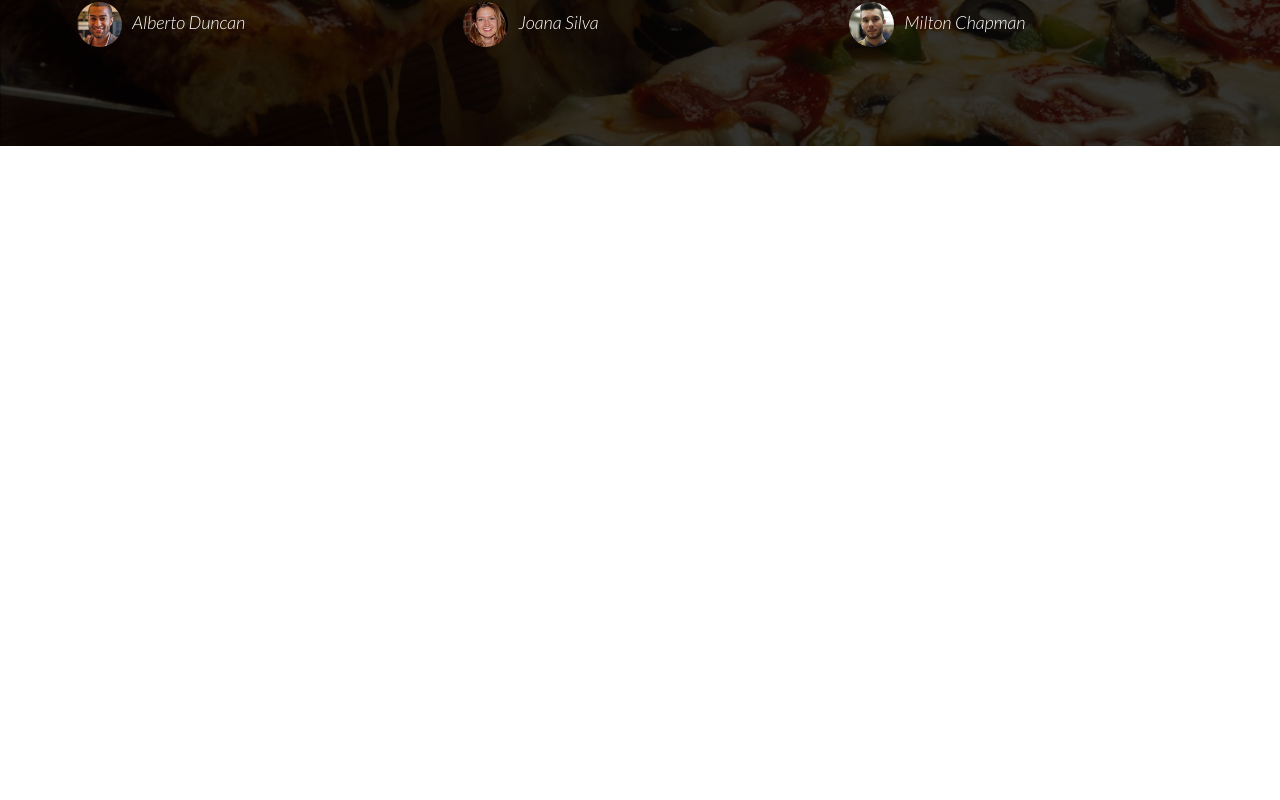
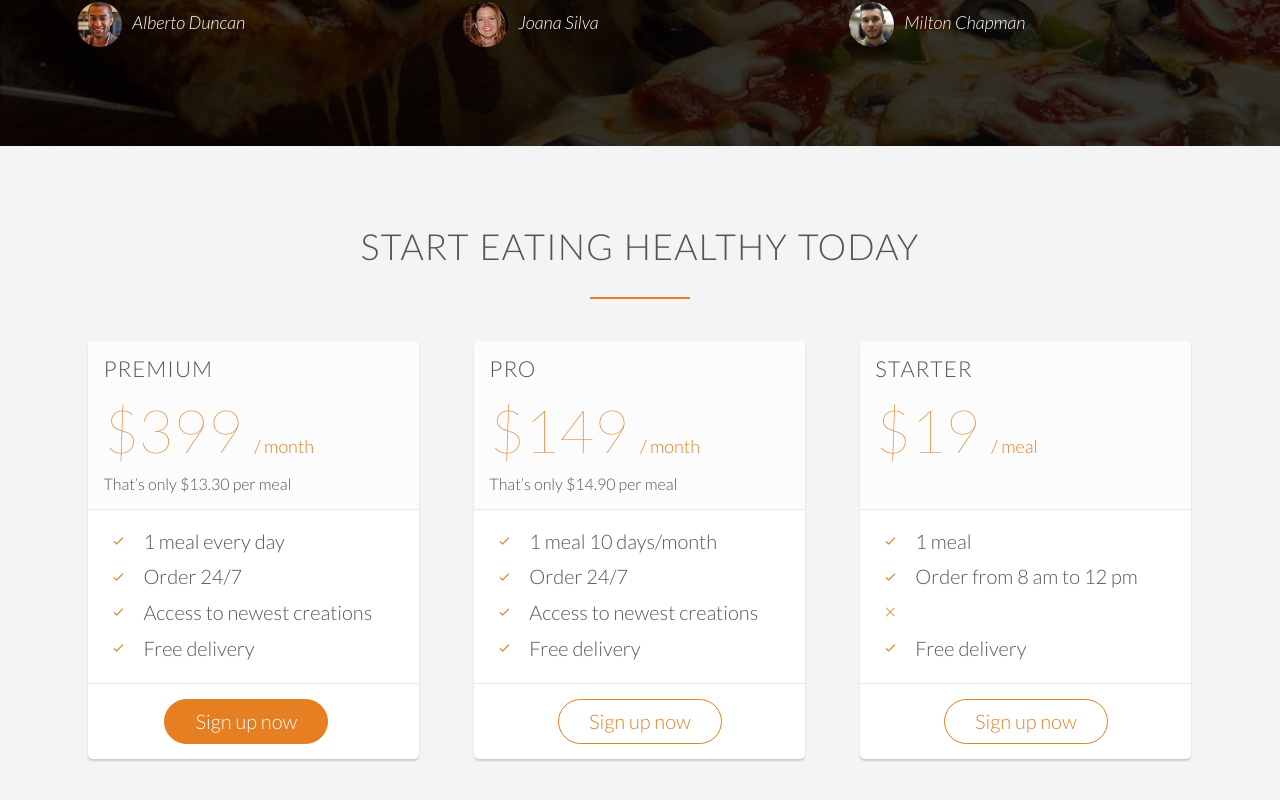
Before and after one commit to mohammadmaninang94/react-omnifood, a React (Create React App) app: page / in a window 1280 px wide. Shown: the part 3775-4575 px from the top of the page. Before the commit the page ends 3921 px from the top, so only its background shows below. Built offline with nearby package versions, Linux system fonts and the light colour scheme.

Commit message:
added plan section in home page

```diff
--- a/src/App.js
+++ b/src/App.js
@@ -6,6 +6,7 @@ import SectionMeals from './components/section-meals/section-meals.component';
 import SectionSteps from './components/section-steps/section-steps.component';
 import SectionCities from './components/section-cities/section-cities.component';
 import SectionTestimonials from './components/section-testimonials/section-testimonials.component';
+import SectionPlans from './components/section-plans/section-plans.component';
 
 import './vendors/css/ionicons.min.css';
 
@@ -18,6 +19,7 @@ function App() {
       <SectionSteps />
       <SectionCities />
       <SectionTestimonials />
+      <SectionPlans />
     </React.Fragment>
   );
 }
--- /dev/null
+++ b/src/components/section-plans/plans.js
@@ -0,0 +1,67 @@
+var plans = [
+    {
+        id: 1,
+        plan: 'Premium',
+        pricePerMonth: '$399',
+        pricePerMeal: 'That’s only $13.30 per meal',
+        features: [
+            '1 meal every day',
+            'Order 24/7',
+            'Access to newest creations',
+            'Free delivery'
+        ],
+        buttonClass: 'btn btn-full'
+    },
+    {
+        id: 2,
+        plan: 'Pro',
+        pricePerMonth: '$149',
+        pricePerMeal: 'That’s only $14.90 per meal',
+        features: [
+            '1 meal 10 days/month',
+            'Order 24/7',
+            'Access to newest creations',
+            'Free delivery'
+        ],
+        buttonClass: 'btn btn-ghost'
+    },
+    {
+        id: 3,
+        plan: 'Starter',
+        pricePerMonth: '',
+        pricePerMeal: '$19',
+        features: [
+            '1 meal',
+            'Order from 8 am to 12 pm',
+            '',
+            'Free delivery'
+        ],
+        buttonClass: 'btn btn-ghost'
+    }
+];
+
+export default plans;
+
+// Plan 1: Premium
+// 399$ per month
+// That’s only 13.30$ per meal
+// 1 meal every day
+// Order 24/7
+// Access to newest creations
+// Free delivery
+
+
+// Plan 2: Pro
+// 149$ per month
+// That’s only 14.90$ per meal
+// 1 meal 10 days/month
+// Order 24/7
+// Access to newest creations
+// Free delivery
+
+
+// Plan 3: Starter
+// 19$ per meal
+// 1 meal
+// Order from 8 am to 12 pm
+// Free delivery
--- /dev/null
+++ b/src/components/section-plans/section-plans.component.jsx
@@ -0,0 +1,55 @@
+import React from 'react';
+
+import CustomLink from '../../components/custom-link/custom-link.component';
+
+import plans from './plans';
+
+import './section-plans.styles.css';
+
+const SectionPlans = () => (
+    <section className='section-plans'>
+        <div className='row'>
+            <h2>Start eating healthy today</h2>
+        </div>
+        <div className='row'>
+            {plans.map(({ id, plan, pricePerMonth, pricePerMeal, features, buttonClass }) => (
+                <div key={id} className={`col span-1-of-${plans.length}`}>
+                    <div className='plan-box'>
+                        <div>
+                            <h3>{plan}</h3>
+                            {pricePerMonth ?
+                                <React.Fragment>
+                                    <p className='plan-price'>{pricePerMonth} <span>/ month</span></p>
+                                    <p className='plan-price-meal'>{pricePerMeal}</p>
+                                </React.Fragment>
+                                :
+                                <React.Fragment>
+                                    <p className='plan-price'>{pricePerMeal} <span>/ meal</span></p>
+                                    <p className='plan-price-meal'>&nbsp;</p>
+                                </React.Fragment>
+                            }
+                        </div>
+                        <div>
+                            <ul>
+                                {features.map((feature, index) => (
+                                    <li key={`${plan}-${index}`}>
+                                        <i className={`ion-ios-${feature ? 'checkmark' : 'close'}-empty icon-small`}></i>
+                                        {feature}
+                                    </li>
+                                ))}
+                            </ul>
+                        </div>
+                        <div>
+                            <CustomLink href='#' className={buttonClass}>Sign up now</CustomLink>
+                        </div>
+                    </div>
+                </div>
+            ))}
+        </div>
+    </section>
+);
+
+export default SectionPlans;
+
+// Section 6: Sign up and pricing plans
+// Title: Start eating healthy today
--- /dev/null
+++ b/src/components/section-plans/section-plans.styles.css
@@ -0,0 +1,51 @@
+.section-plans {
+  background-color: #f4f4f4;
+}
+
+.section-plans .plan-box {
+  background-color: #fff;
+  border-radius: 5px;
+  width: 90%;
+  margin-left: 5%;
+  box-shadow: 0 2px 2px #cccccc;
+}
+
+.section-plans .plan-box div {
+  padding: 15px;
+  border-bottom: 1px solid #e8e8e8;
+}
+
+.section-plans .plan-box div:first-child {
+    background-color: #fcfcfc;
+    border-top-left-radius: 5px;
+    border-top-right-radius: 5px;
+}
+
+.section-plans .plan-box div:last-child {
+  text-align: center;
+  border: none;
+}
+
+.section-plans .plan-price {
+  font-size: 300%;
+  margin-bottom: 10px;
+  font-weight: 200;
+  color: #e67e22;
+}
+
+.section-plans .plan-price span {
+  font-size: 30%;
+  font-weight: 300;
+}
+
+.section-plans .plan-price-meal {
+  font-size: 80%;
+}
+
+.section-plans .plan-box ul {
+  list-style: none;
+}
+
+.section-plans .plan-box ul li {
+  padding: 5px 0;
+}
```
